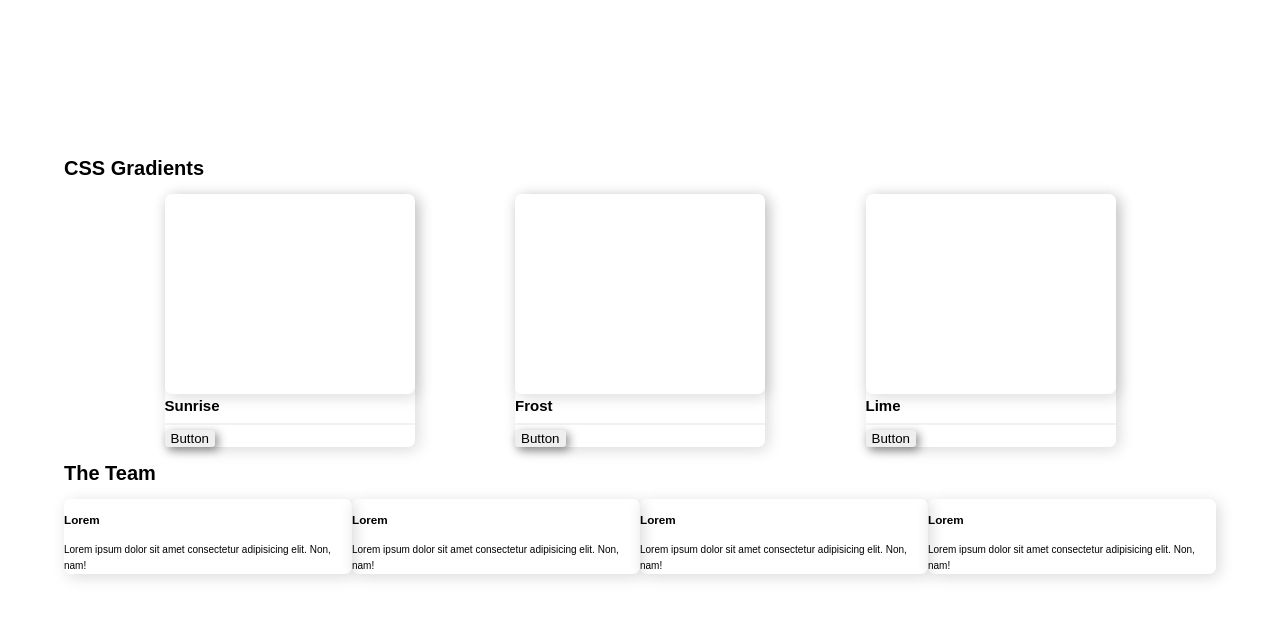
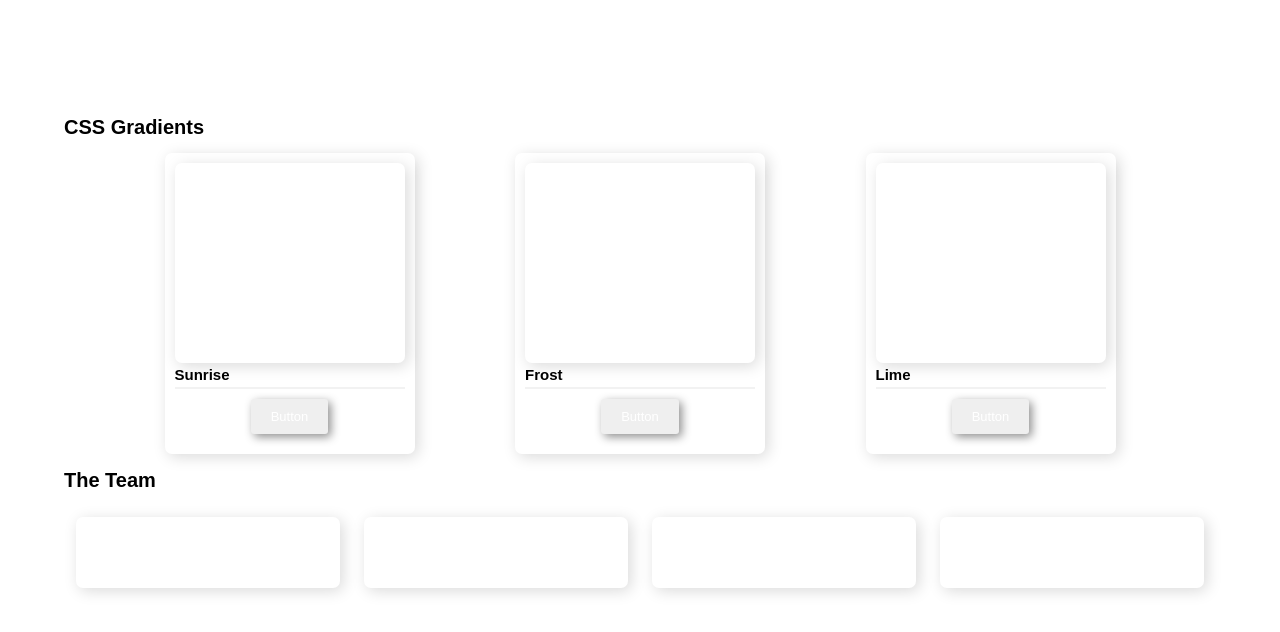
Before and after one commit to KyleKennyTan/css-components-exercise-tankylekenny, a plain HTML site: page index.html in a window 1280 px wide. Drawn offline with Linux system fonts and the light colour scheme.

Commit message:
2nd commit

```diff
--- a/css/styles.css
+++ b/css/styles.css
@@ -1,3 +1,9 @@
+* {
+  margin: 0;
+  padding: 0;
+  box-sizing: border-box;
+}
+
 html {
   font-size: 62.5%;
 }
@@ -24,12 +30,17 @@ p {
   border-radius: 0.7rem;
   box-shadow: 0.3rem 0.3rem 1.5rem rgba(0, 0, 0, 0.15);
   min-width: 25rem;
+  padding: 1rem;
 }
 
 .card-horizontal {
   border-radius: 0.7rem;
   box-shadow: 0.3rem 0.3rem 1.5rem rgba(0, 0, 0, 0.15);
   max-width: 32rem;
+  color: white;
+  text-align: left;
+  padding: 1rem;
+  margin: 1%;
 }
 
 .box {
@@ -49,6 +60,11 @@ button {
   box-shadow: 0.3rem 0.3rem 1rem rgba(0, 0, 0, 0.444);
   cursor: pointer;
   display: block;
+  padding: 1rem 2rem;
+  font-size: 1.3rem;
+  font-weight: normal;
+  margin: 1rem auto;
+  color: white;
 }
 
 .wrapper {
```
